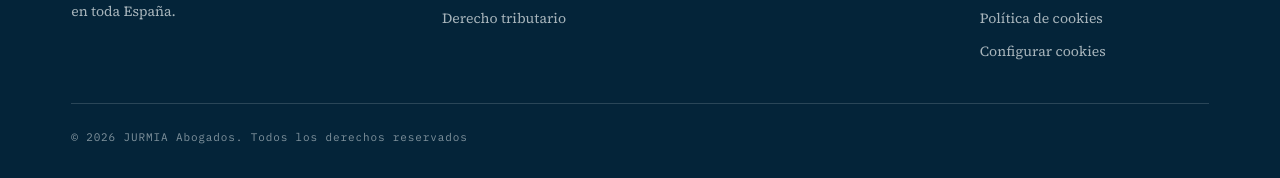
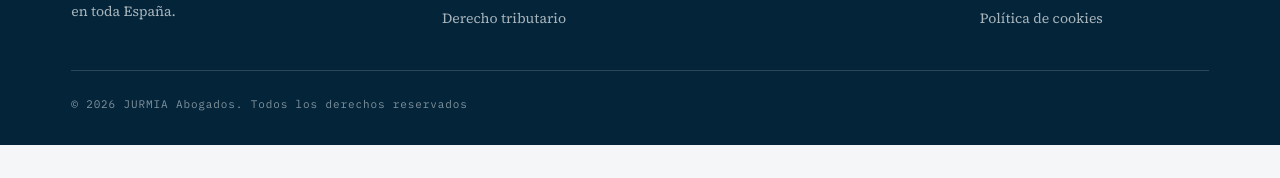
Before and after one commit to Ivanrm01/Jurmia-abogados, a website: page tarjetas-revolving.html in a window 1280 px wide. Shown: the part 5164-5342 px from the top of the page. After the commit the page ends 5309 px from the top, so only its background shows below. Drawn offline with Linux system fonts and the light colour scheme.

Commit message:
Update tarjetas-revolving.html

```diff
--- a/tarjetas-revolving.html
+++ b/tarjetas-revolving.html
@@ -537,7 +537,6 @@
           <li><a href="/aviso-legal">Aviso legal</a></li>
           <li><a href="/privacidad">Política de privacidad</a></li>
           <li><a href="/politica-cookies">Política de cookies</a></li>
-          <li><a href="#" data-cookies="configurar">Configurar cookies</a></li>
         </ul>
       </div>
     </div>
```
